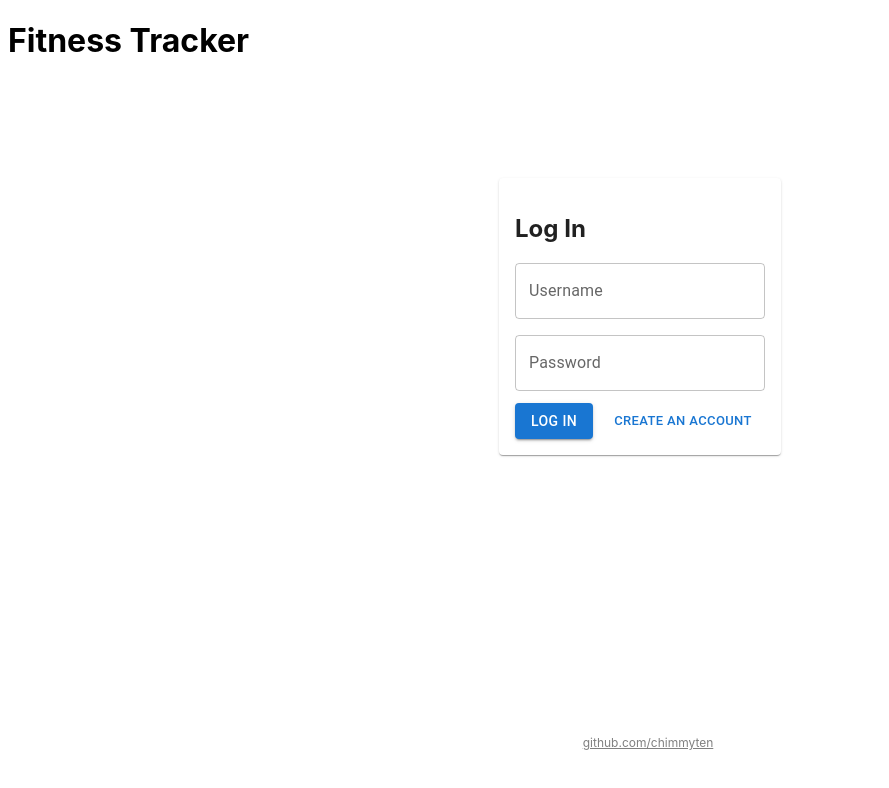
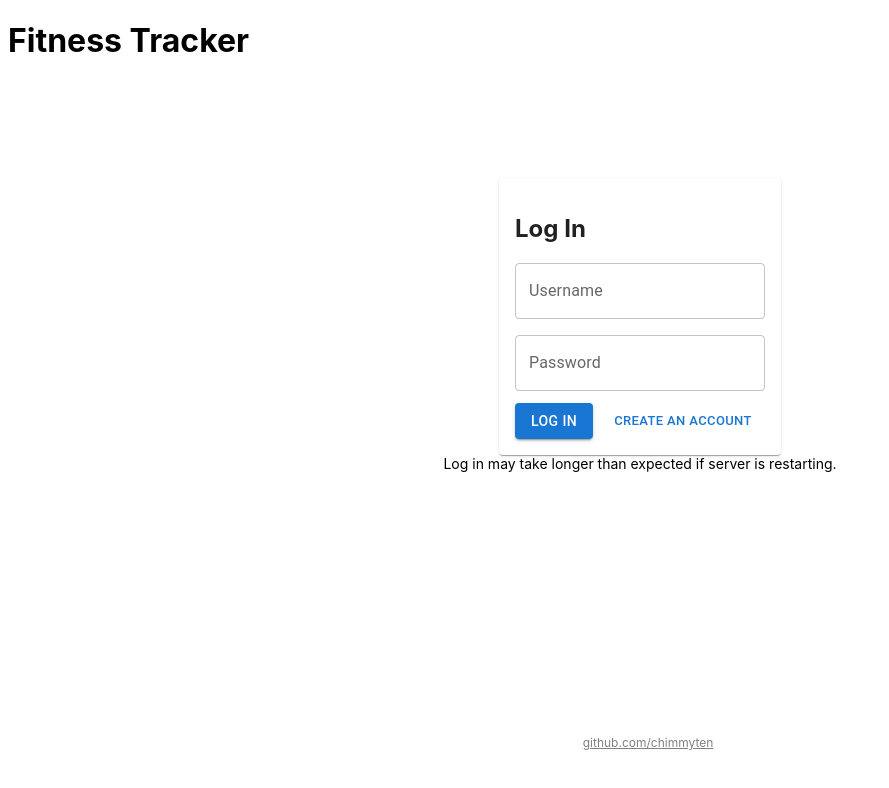
Before and after one commit to chimmyten/fitness-tracker, a React (Vite) app in the folder frontend/: page /login in a window 1280 px wide. Shown: the top 788 px of the page, without its empty margins (0-889 px from the left). Built offline with nearby package versions, Linux system fonts and the light colour scheme.

Commit message:
add message to login page

```diff
--- a/frontend/src/components/HomePage.jsx
+++ b/frontend/src/components/HomePage.jsx
@@ -114,7 +114,7 @@ function HomePage({ setIsAuthenticated }) {
             color: "gray",
             textDecoration: "none",
             textAlign: "center",
-            position: "absolute",
+            position: "fixed",
             bottom: 10,
             width: "100%",
             paddingBottom: 5,
--- a/frontend/src/components/LoginPage.jsx
+++ b/frontend/src/components/LoginPage.jsx
@@ -81,7 +81,7 @@ function LoginPage({ setIsAuthenticated }) {
           display: "flex",
           justifyContent: "center",
           alignItems: "start",
-          minHeight: "100vh",
+          minHeight: "40vh",
           position: "relative",
         }}
       >
@@ -139,13 +139,16 @@ function LoginPage({ setIsAuthenticated }) {
           </form>
         </Box>
       </Box>
+      <Box sx={{ fontSize: 14, textAlign: "center" }}>
+        Log in may take longer than expected if server is restarting.
+      </Box>
       <Box
         sx={{
           fontSize: "12px",
           color: "gray",
           textDecoration: "none",
           textAlign: "center",
-          position: "absolute",
+          position: "fixed",
           bottom: 10,
           width: "100%",
           paddingBottom: 5,
```
